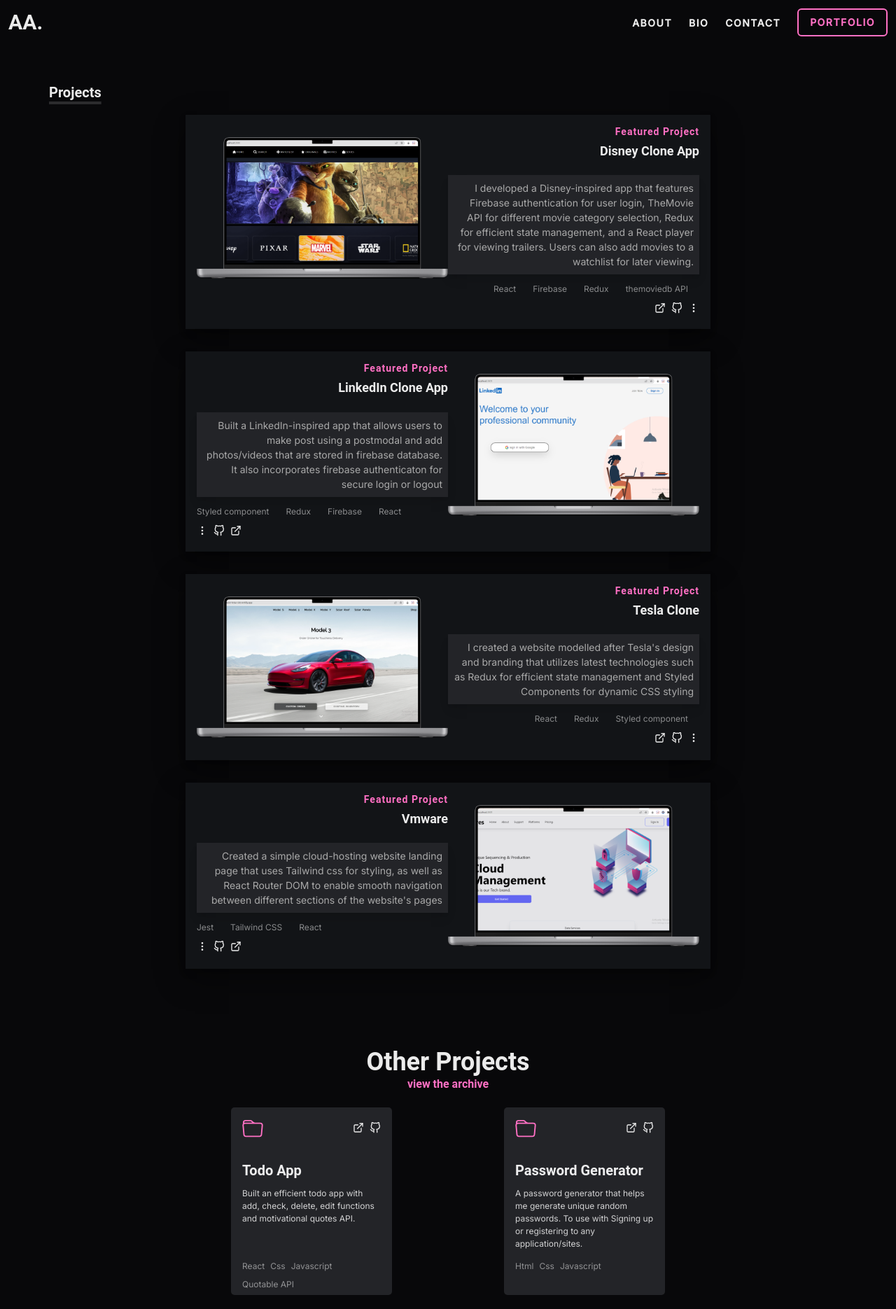
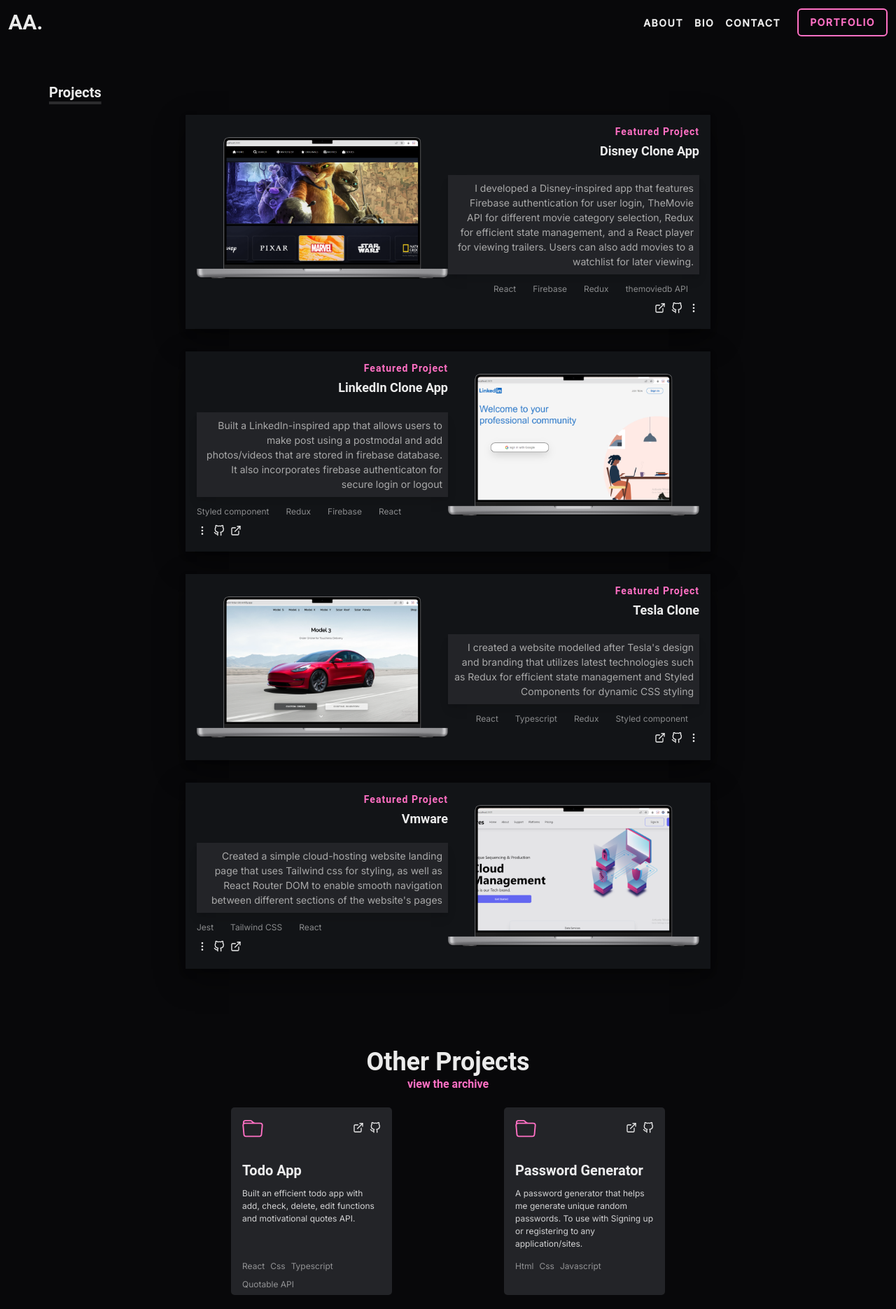
Before and after one commit to adeyemi149/My_PortfolioWebsite_V1.0, a Next.js app: page /portfolio/portfolio in a window 1280 px wide. Shown: the whole page at 70% size. Built offline with nearby package versions, Linux system fonts and the light colour scheme.

Commit message:
Add typescript to tesla website

```diff
--- a/pages/_document.js
+++ b/pages/_document.js
@@ -9,7 +9,7 @@
     <Html lang="en">
       <Head>
         <link rel="preconnect" href="https://fonts.googleapis.com" />
-<link rel="preconnect" href="https://fonts.gstatic.com" crossorigin />
+        <link rel="preconnect" href="https://fonts.gstatic.com" crossorigin />
         <link href="https://fonts.googleapis.com/css2?family=Alegreya+Sans:wght@400;500;700&display=swap" rel="stylesheet" />
         <link href="https://fonts.googleapis.com/css2?family=Inter:wght@300;400;500&display=swap" rel="stylesheet"></link>
       </Head>
--- a/pages/portfolio/portfolio.jsx
+++ b/pages/portfolio/portfolio.jsx
@@ -52,7 +52,7 @@
             toPage="/details/tesla"
             url="https://clone-tesla-site.netlify.app/"
             github="https://github.com/adeyemi149/tesla-clone-website"
-            skills={["React", "Redux", "Styled component"]}
+            skills={["React", "Typescript", "Redux", "Styled component"]}
             about="I created a website modelled after Tesla's design and branding that utilizes latest technologies such as Redux for efficient state management and Styled Components for dynamic CSS styling"
           />
           <PortfolioGridItem
--- a/src/components/Archived/ArchivedProject.jsx
+++ b/src/components/Archived/ArchivedProject.jsx
@@ -31,7 +31,7 @@
         <ArchivedProjectItem
           projectName="Todo App"
           summary="Built an efficient todo app with add, check, delete, edit functions and motivational quotes API."
-          stacks={["React", "Css", "Javascript", "Quotable API"]}
+          stacks={["React", "Css", "Typescript", "Quotable API"]}
           gitHubURL="https://github.com/adeyemi149/React-todo-app"
           URL="https://web-app-todo.netlify.app/"
         />
--- a/src/components/navbar/navbar.jsx
+++ b/src/components/navbar/navbar.jsx
@@ -24,10 +24,10 @@
   const { colorMode, toggleColorMode } = useColorMode();
   const styles = useColorModeValue(<SunIcon />, <MoonIcon />);
   const color = useColorModeValue("black", "white");
-  const colorText = useColorModeValue("black", "#ffffffd1");
-  const togglerColor = useColorModeValue("purple", "orange");
   const [fix, setFix] = useState(false);
-  const [activeLink, setActiveLink] = useState(null);
+  const [click, setClick] = useState(false);
+
+  const closeMenu = () => setClick(true);
 
   function setFixed() {
     const viewPortHeight = window.innerHeight;
@@ -60,6 +60,7 @@
         <NextLink href="/">AA.</NextLink>
       </Heading>
       <Spacer />
+      <Box>
         <Link smooth={true} spy={true} duration={450} offset={-100} to="about">
           <Text
             display={{ base: "none", sm: "none", md: "inline" }}
@@ -105,6 +106,7 @@
             CONTACT
           </Text>
         </Link>
+      </Box>
       <NextLink href="portfolio/portfolio" as="/portfolio">
         <Button
           display={{ base: "none", sm: "none", md: "inline" }}
```
Also changed, not shown: src/components/portfolioGridItem/portfolioGridItem.jsx (line endings or trailing spaces). Lines whose indentation alone changed are shown as unchanged.
